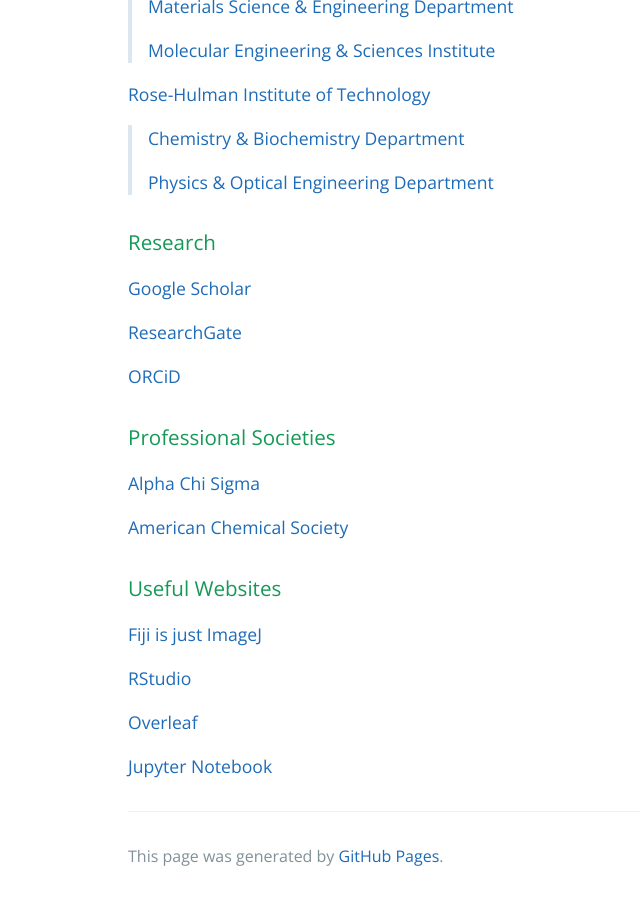
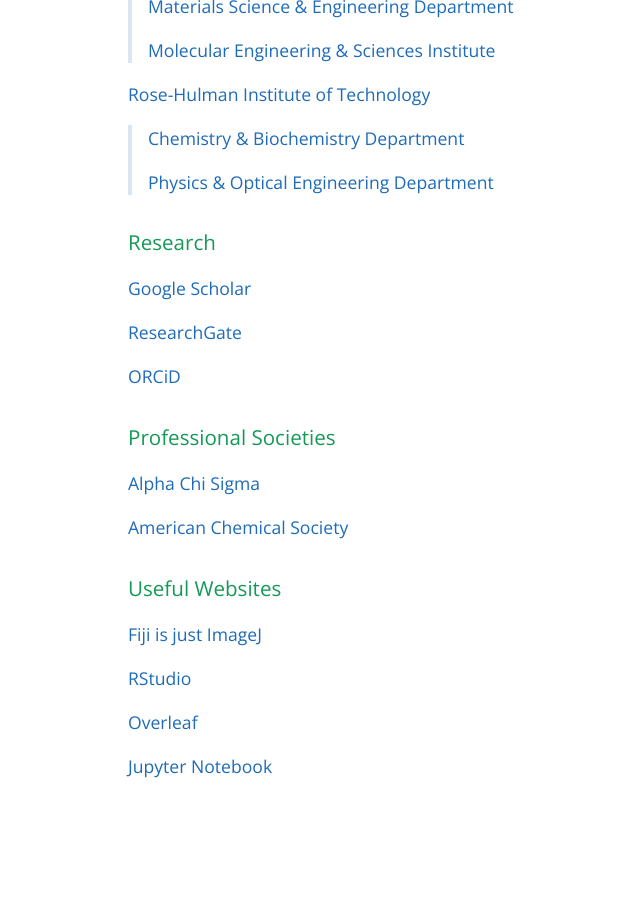
Before and after one commit to ericteeman/ericteeman.github.io, a Jekyll site: the page built from index.md, in a window 1280 px wide and 900 px high, scrolled down 918 px. Shown: the whole window, without its empty margins (96-736 px from the left). Built offline with Jekyll 4.4.1, drawn with Linux system fonts in a browser that asks for light colours; after the commit the page ends 1747 px from its top, so only the background shows below that.

Commit message:
Adding start of CV

```diff
--- a/_layouts/default.html
+++ b/_layouts/default.html
@@ -27,6 +27,7 @@
       <h2 class="project-tagline">{{ page.description | default: site.description | default: site.github.project_tagline }}</h2>
       {% if site.github.is_project_page %}
         <a href="{{ site.github.repository_url }}" class="btn">View on GitHub</a>
+        <a href="/cv/" class="btn">CV</a>
       {% endif %}
       {% if site.show_downloads %}
         <a href="{{ site.github.zip_url }}" class="btn">Download .zip</a>
@@ -37,12 +38,7 @@
     <main id="content" class="main-content" role="main">
       {{ content }}
 
-      <footer class="site-footer">
-        {% if site.github.is_project_page %}
-          <span class="site-footer-owner"><a href="{{ site.github.repository_url }}">{{ site.github.repository_name }}</a> is maintained by <a href="{{ site.github.owner_url }}">{{ site.github.owner_name }}</a>.</span>
-        {% endif %}
-        <span class="site-footer-credits">This page was generated by <a href="https://pages.github.com">GitHub Pages</a>.</span>
-      </footer>
+
     </main>
   </body>
 </html>
--- a/_layouts/new.html
+++ /dev/null
@@ -1,48 +0,0 @@
-<!DOCTYPE html>
-<html lang="{{ site.lang | default: "en-US" }}">
-  <head>
-
-    {% if site.google_analytics %}
-      <script async src="https://www.googletagmanager.com/gtag/js?id={{ site.google_analytics }}"></script>
-      <script>
-        window.dataLayer = window.dataLayer || [];
-        function gtag(){dataLayer.push(arguments);}
-        gtag('js', new Date());
-        gtag('config', '{{ site.google_analytics }}');
-      </script>
-    {% endif %}
-    <meta charset="UTF-8">
-
-{% seo %}
-    <meta name="viewport" content="width=device-width, initial-scale=1">
-    <meta name="theme-color" content="#157848">
-    <meta name="apple-mobile-web-app-status-bar-style" content="black-translucent">
-    <link rel="stylesheet" href="{{ '/assets/css/style.css?v=' | append: site.github.build_revision | relative_url }}">
-  </head>
-  <body>
-    <a id="skip-to-content" href="#content">Skip to the content.</a>
-
-    <header class="page-header" role="banner">
-      <h1 class="project-name">{{ page.title | default: site.title | default: site.github.repository_name }}</h1>
-      <h2 class="project-tagline">{{ page.description | default: site.description | default: site.github.project_tagline }}</h2>
-      {% if site.github.is_project_page %}
-        <a href="{{ site.github.repository_url }}" class="btn">View on GitHub</a>
-      {% endif %}
-      {% if site.show_downloads %}
-        <a href="{{ site.github.zip_url }}" class="btn">Download .zip</a>
-        <a href="{{ site.github.tar_url }}" class="btn">Download .tar.gz</a>
-      {% endif %}
-    </header>
-
-    <main id="content" class="main-content" role="main">
-      {{ content }}
-
-      <footer class="site-footer">
-        {% if site.github.is_project_page %}
-          <span class="site-footer-owner"><a href="{{ site.github.repository_url }}">{{ site.github.repository_name }}</a> is maintained by <a href="{{ site.github.owner_url }}">{{ site.github.owner_name }}</a>.</span>
-        {% endif %}
-        <span class="site-footer-credits">This page was generated by <a href="https://pages.github.com">GitHub Pages</a>.</span>
-      </footer>
-    </main>
-  </body>
-</html>
```
Also changed, not shown: another-page.md (deleted, +0 -11 lines), cv.md (added, +22 -0 lines), index.md (+1 -1 lines), 5 other files.
